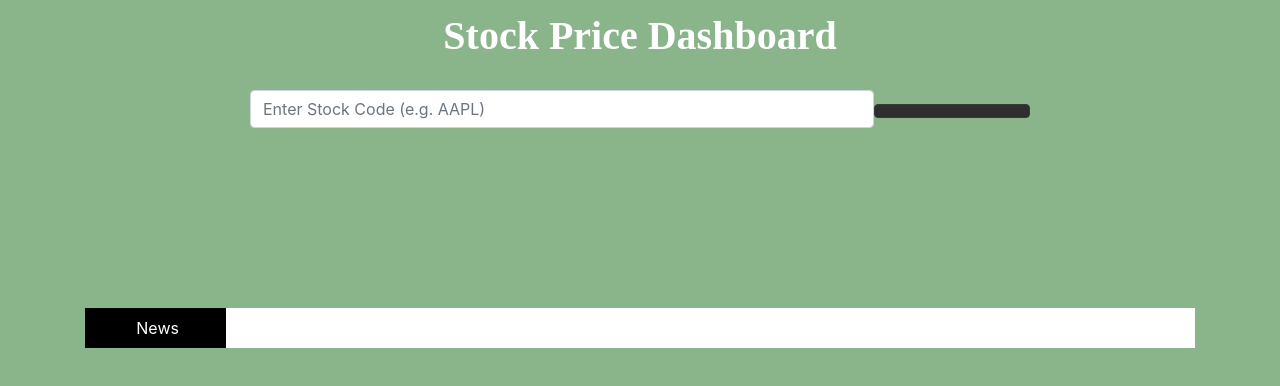
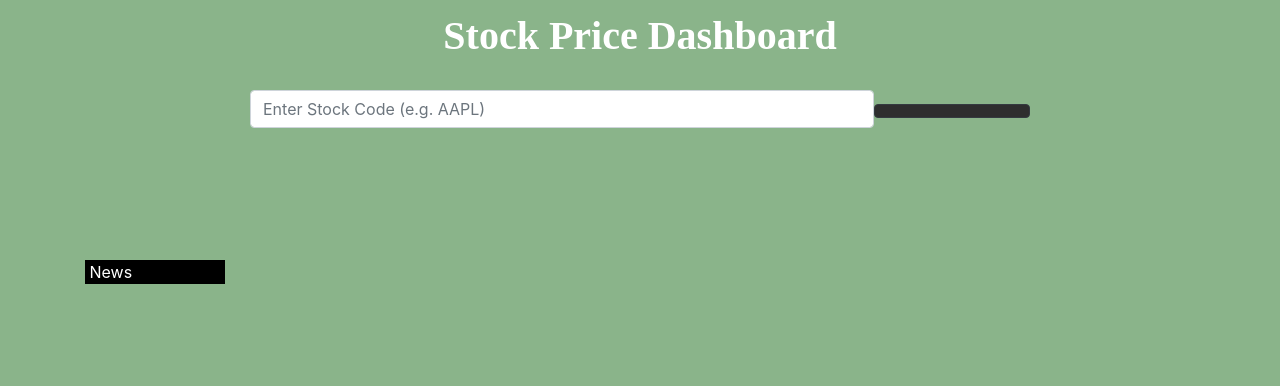
Before and after one commit to sowmya-indukuri/FrontEnd-Project, a React (Create React App) app in the folder stock-prediction/: page / in a window 1280 px wide. Shown: the top 386 px of the page. Built offline with nearby package versions, Linux system fonts and the light colour scheme.

Commit message:
chnages in news.js

```diff
--- a/stock-prediction/src/News.js
+++ b/stock-prediction/src/News.js
@@ -82,27 +82,20 @@ class News extends React.Component{
 
 
     render(){
-        // let startDate = Math.round(new Date().getTime() / 1000);
-        // let endDate = startDate - (72 * 3600);
-        // var news_response = await axios.get('https://finnhub.io/api/v1/company-news', {
-        //     params: {
-        //         symbol: this.props.lsArray[0],
-        //         from: endDate,
-        //         to: startDate,
-        //         token: 'bu5pnnf48v6qku34c7vg'
-        //     }
-        // });
-        // console.log(news_response);
+
         return (
-            <div class="container mt-5">
-                <div class="row">
-                    <div class="col-md-12">
-                        <div class="d-flex justify-content-between align-items-center breaking-news bg-white">
+            <div class="container footer">
+
+                        <div class="d-flex breaking-news">
+                            <div id="ticker" class="ticker d-flex news"><span class="d-flex align-items-center">&nbsp;News</span></div>
+                                <marquee class="news-scroll" behavior="scroll" direction="left" onmouseover="this.stop();" onmouseout="this.start();"> <a href="#"> {this.state.Data}</a> </marquee>
+                        </div>
+                        {/* <div class="d-flex justify-content-between align-items-center breaking-news bg-white">
                             <div id="ticker" class="ticker d-flex flex-row flex-grow-1 flex-fill justify-content-center py-2 px-1 news"><span class="d-flex align-items-center">&nbsp;News</span></div>
                                 <marquee class="news-scroll" behavior="scroll" direction="left" onmouseover="this.stop();" onmouseout="this.start();"> <a href="#"> {this.state.Data}</a> </marquee>
-                        </div>
-                    </div>
-                </div>
+                        </div> */}
+
+
             </div>
         );
     };
```
